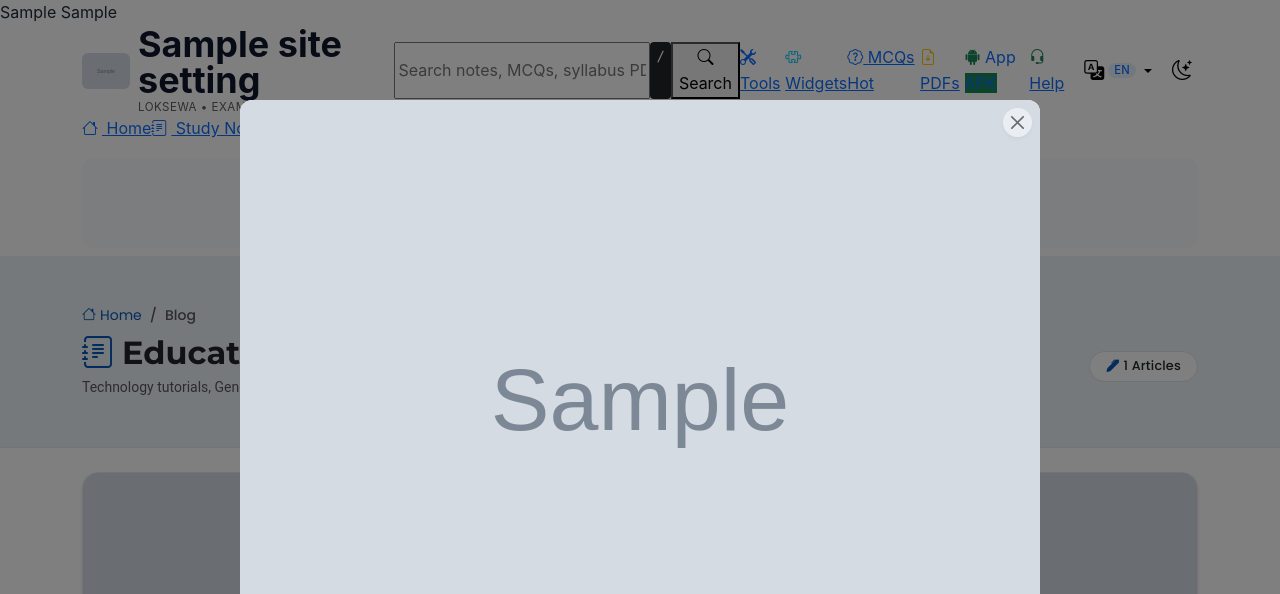
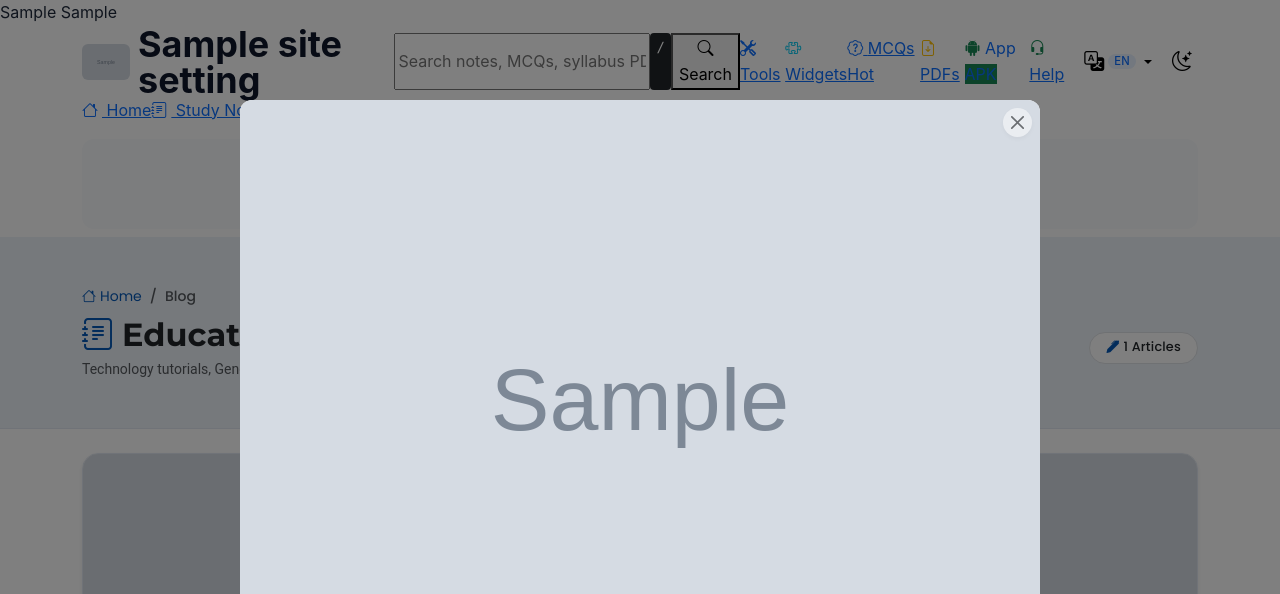
Before and after one commit to tulasinepali/Final-mysite, a Django app: template templates/blog/list.html in a window 1280 px wide. Shown: the top 594 px of the page. Run offline with Django 5.2, Linux system fonts and the light colour scheme; the template is opened without the code that fills it: most values are stand-ins (such as "Sample title", 1, 10 or a date in 2020); grey boxes marked "Sample" are stand-in pictures; some libraries are stand-ins or nearby versions.

Commit message:
fix(ui): remove Loksewa • Exam Prep subtitle from header logo

```diff
--- a/templates/base.html
+++ b/templates/base.html
@@ -183,7 +183,6 @@ height="0" width="0" style="display:none;visibility:hidden"></iframe></noscript>
                         {% endif %}
                         <div class="d-flex flex-column text-start">
                             <h1 class="sitename mb-0 lh-1">{{ site_settings.owner_name|default:site_settings.site_name|default:"Tulasi Nepali" }}</h1>
-                            <span class="site-sub text-muted" style="font-size: 0.72rem; letter-spacing: 0.5px; text-transform: uppercase;">Loksewa &bull; Exam Prep</span>
                         </div>
                     </a>
 
```
